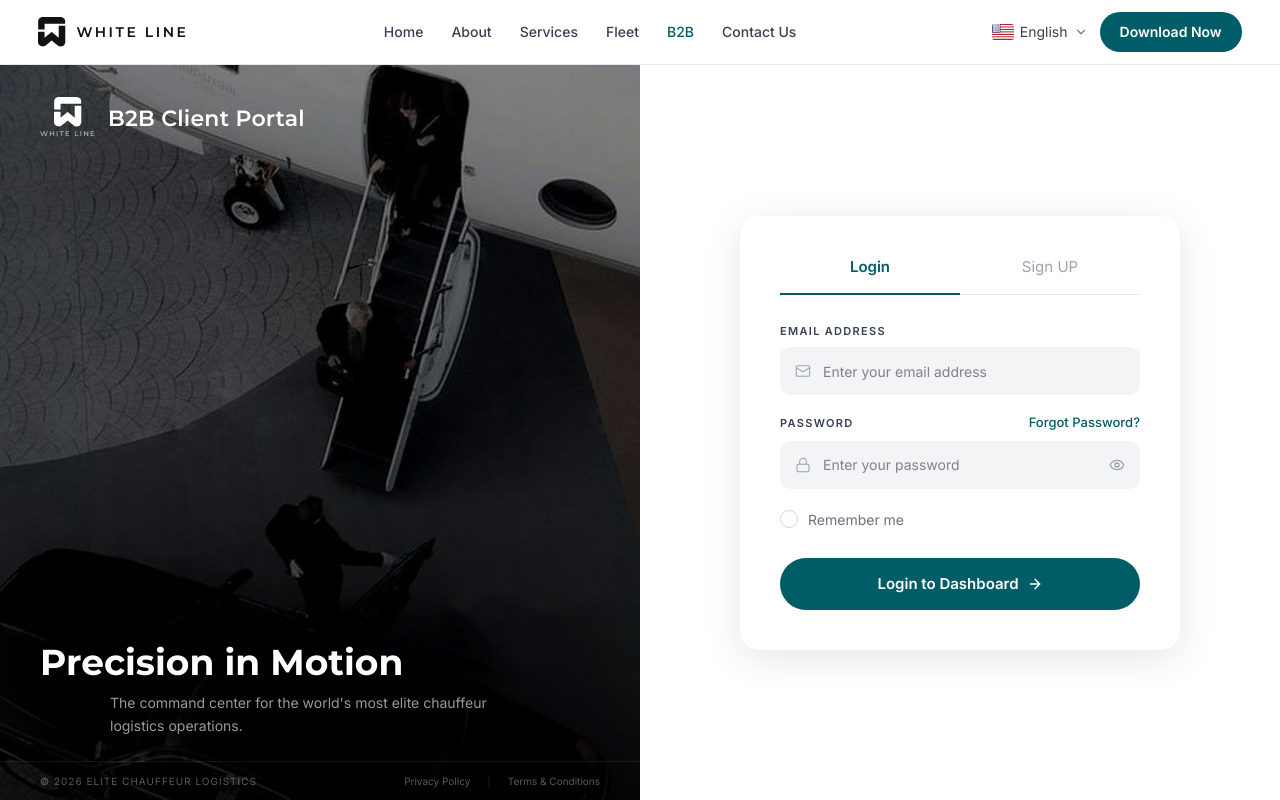
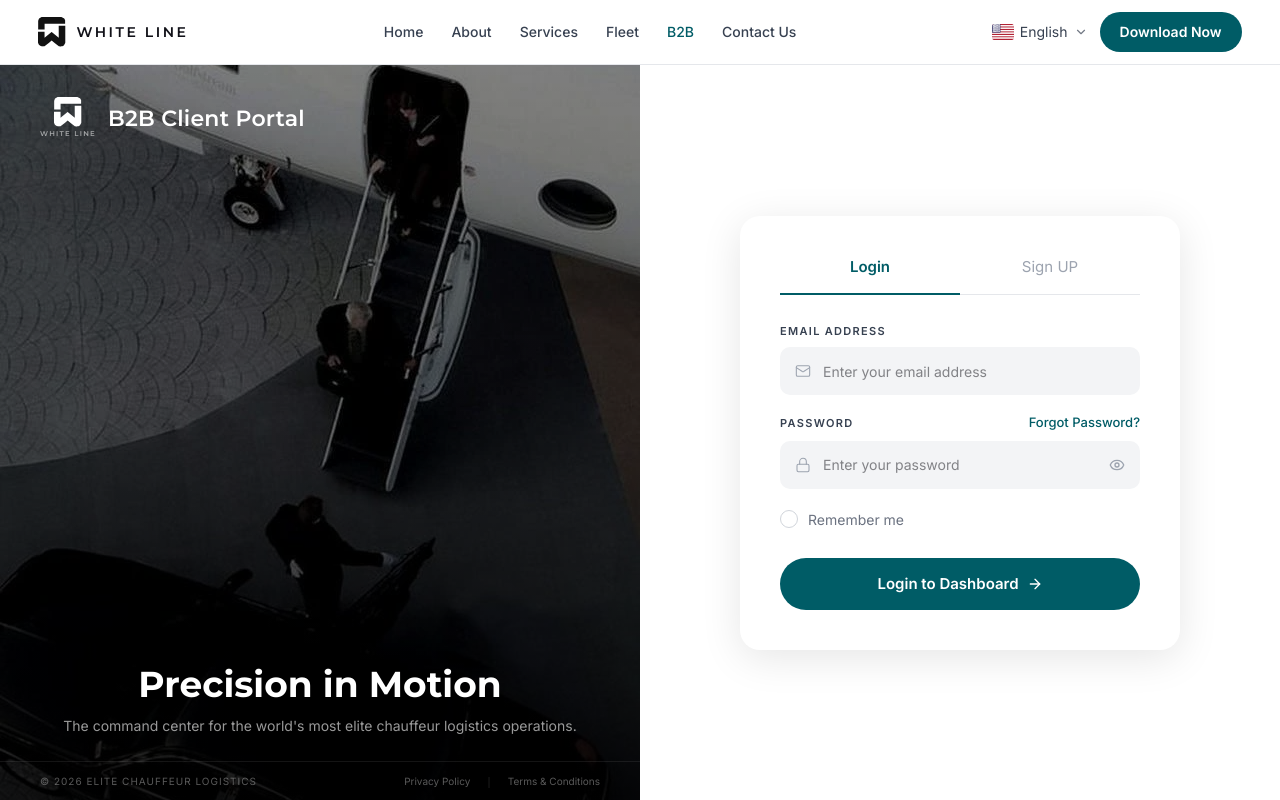
Before and after one commit to Markition-Private-Limited/white-line-next, a Next.js app: page /b2b/login in a window 1280 px wide. Shown: the top 800 px of the page. Built offline with nearby package versions, Linux system fonts and the light colour scheme.

Commit message:
text alignment fix

```diff
--- a/components/B2BLoginPage.tsx
+++ b/components/B2BLoginPage.tsx
@@ -68,8 +68,8 @@ export default function B2BLoginPage() {
           </div>
         </div>
 
-        {/* Bottom: tagline */}
-        <div className="absolute bottom-14 lg:bottom-16 left-0 right-0 px-6 lg:px-10 z-10 text-center lg:text-left">
+        {/* Bottom: tagline — centered */}
+        <div className="absolute bottom-14 lg:bottom-16 left-0 right-0 px-6 lg:px-10 z-10 flex flex-col items-center text-center">
           <p
             style={{
               fontFamily: 'Montserrat, sans-serif',
@@ -88,11 +88,9 @@ export default function B2BLoginPage() {
               fontFamily: 'Inter, sans-serif',
               fontSize: 'clamp(12px, 1.1vw, 14px)',
               color: 'rgba(255,255,255,0.6)',
-              maxWidth: 420,
+              maxWidth: 560,
               lineHeight: 1.6,
-              margin: '0 auto',
             }}
-            className="lg:mx-0"
           >
             The command center for the world's most elite chauffeur logistics operations.
           </p>
```
